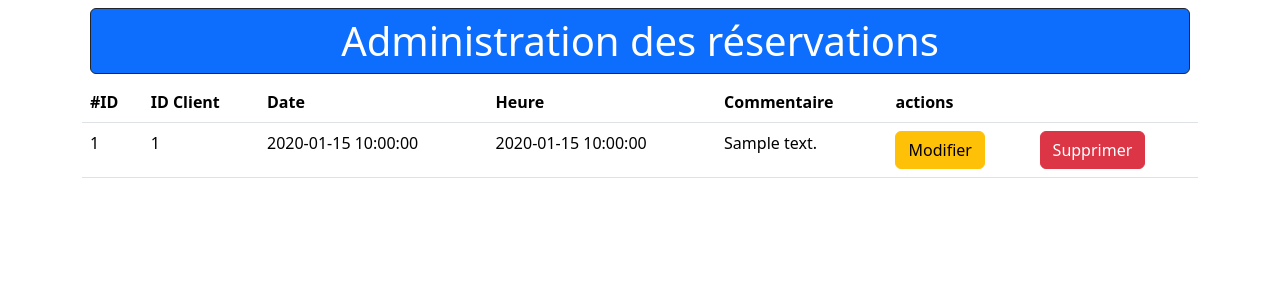
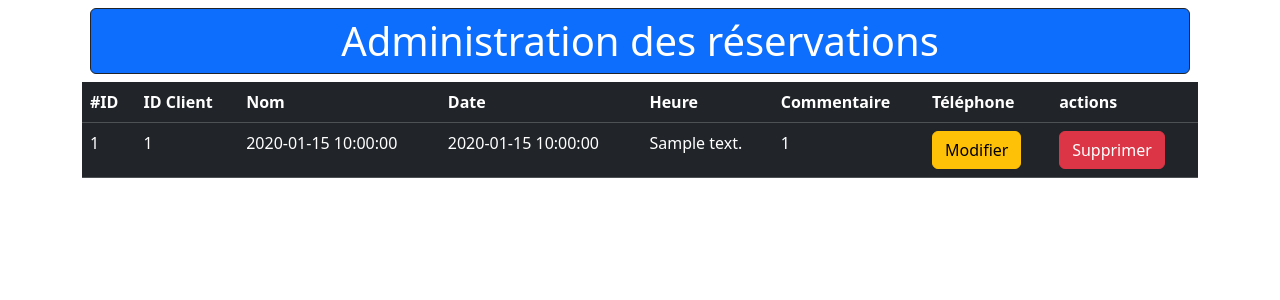
Before and after one commit to CodeByEnzo/Back-quai-antique, a PHP site: template views/reservationsVisualisation.php in a window 1280 px wide. Shown: the part 56-356 px from the top of the page. Run offline with PHP 8.4, Linux system fonts and the light colour scheme; the template is opened without the code that fills it: most values are stand-ins (such as "Sample title", 1, 10 or a date in 2020); some libraries are stand-ins or nearby versions.

Commit message:
Display more informations on back office reservation

```diff
--- a/models/back/reservations.manager.php
+++ b/models/back/reservations.manager.php
@@ -38,7 +38,7 @@ class reservationsManager extends Model
             $stmt = $this->getBdd()->prepare($req);
             $stmt->bindValue(":reservation_id", $reservation_id, PDO::PARAM_INT);
             $stmt->bindValue(":client_id", $client_id, PDO::PARAM_STR);
-            $stmt->bindValue(":date", $date, PDO::PARAM_INT);
+            $stmt->bindValue(":date", $date, PDO::PARAM_STR);
             $stmt->bindValue(":time", $time, PDO::PARAM_STR);
             $stmt->bindValue(":comments", $comments, PDO::PARAM_STR);
             $stmt->execute();
--- a/models/front/user.manager.php
+++ b/models/front/user.manager.php
@@ -96,8 +96,10 @@ class UserManager extends Model
     public function reservation($date, $time, $number_of_people, $comment, $client_id)
     {
         $pdo = $this->getBdd();
-        $req = $pdo->prepare("INSERT INTO reservations (date, time, number_of_people, comments, client_id)
-                          VALUES (:date, :time, :number_of_people, :comment, :client_id)");
+        $req = $pdo->prepare("INSERT INTO reservations (date, time, number_of_people, comments, client_id, client_number, client_username)
+                        SELECT :date, :time, :number_of_people, :comment, :client_id, c.number, c.username
+                        FROM clients c
+                        WHERE c.client_id = :client_id");
         $req->bindValue(":date", $date, PDO::PARAM_STR);
         $req->bindValue(":time", $time, PDO::PARAM_STR);
         $req->bindValue(":number_of_people", $number_of_people, PDO::PARAM_INT);
--- a/views/reservationsVisualisation.php
+++ b/views/reservationsVisualisation.php
@@ -1,13 +1,15 @@
 <?php ob_start(); ?>
 
-<table class="table">
+<table class="table table-hover table-dark">
     <thead>
         <tr>
             <th scope="col">#ID</th>
             <th scope="col">ID Client</th>
+            <th scope="col">Nom</th>
             <th scope="col">Date</th>
             <th scope="col">Heure</th>
             <th scope="col">Commentaire</th>
+            <th scope="col">Téléphone</th>
             <th scope="col" colspan="2">actions</th>
         </tr>
     </thead>
@@ -19,11 +21,13 @@
                     <tr>
                         <td><?= $reservation['reservation_id'] ?></td>
                         <td><?= $reservation['client_id'] ?></td>
+                        <td><?= $reservation['client_id'] ?></td>
                         <!-- Hidden input contains client's ID (cant be changed)-->
                         <input type="hidden" name="client_id" value="<?= $reservation['client_id'] ?>" />
                         <td><input type="text" name="date" class="form-control" value="<?= $reservation['date'] ?>" /></td>
                         <td><input type="text" name="time" class="form-control" value="<?= $reservation['time'] ?>" /></td>
                         <td><textarea name='comments' class="form-control" rows="3"><?= $reservation['comments'] ?></textarea></td>
+                        <td><p><?= $reservation['client_number'] ?></p></td>
 
                         <td colspan="2">
                             <input type="hidden" name="reservation_id" value="<?= $reservation['reservation_id'] ?>" />
@@ -38,6 +42,7 @@
                     <td><?= $reservation['date'] ?></td>
                     <td><?= $reservation['time'] ?></td>
                     <td><?= $reservation['comments'] ?></td>
+                    <td><?= $reservation['client_number'] ?></td>
                     <td>
                         <form method="post" action="">
                             <input type="hidden" name="reservation_id" value="<?= $reservation['reservation_id'] ?>" />
```
